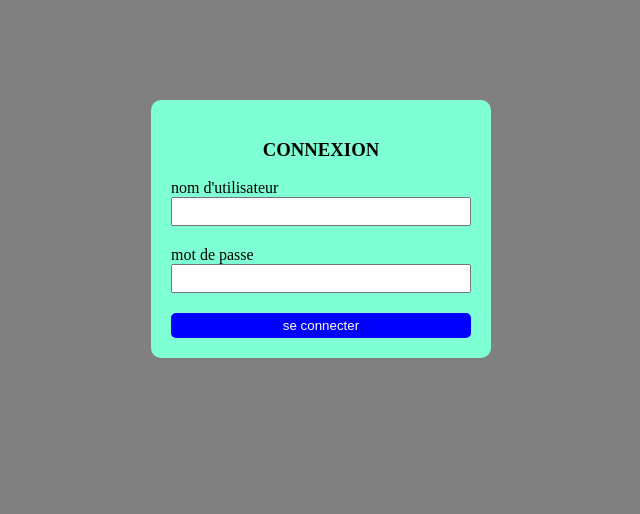
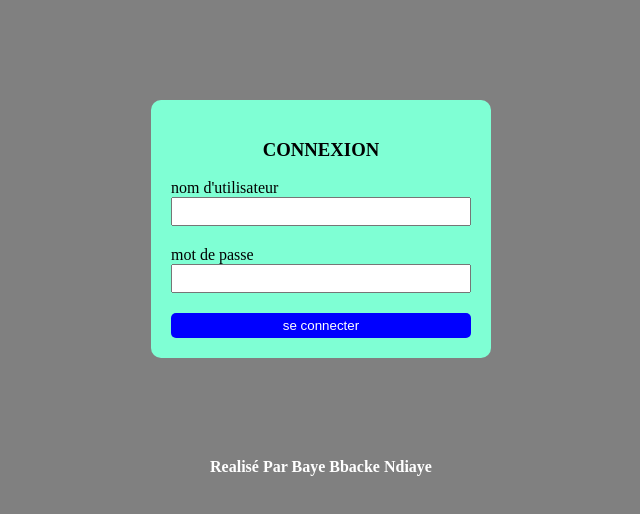
Before and after one commit to baye-mbacke-ndiaye/formulaire, a plain HTML site: page index.html in a window 1280 px wide. Shown: the whole page, without its empty margins (319-959 px from the left). Drawn offline with Linux system fonts and the light colour scheme.

Commit message:
ajoute texte

```diff
--- a/index.html
+++ b/index.html
@@ -22,6 +22,10 @@
             <button>se connecter</button>
 
         </form>
+
+    </div>
+    <div class="paragraphe">
+        <p>Realisé Par Baye Bbacke Ndiaye </p>
     </div>
 </body>
 </html>
--- a/style.css
+++ b/style.css
@@ -31,3 +31,8 @@ button{
 h3{
     text-align: center;
 }
+.paragraphe{
+    text-align: center;
+    color: white;
+    font-weight: bold;
+}
```
